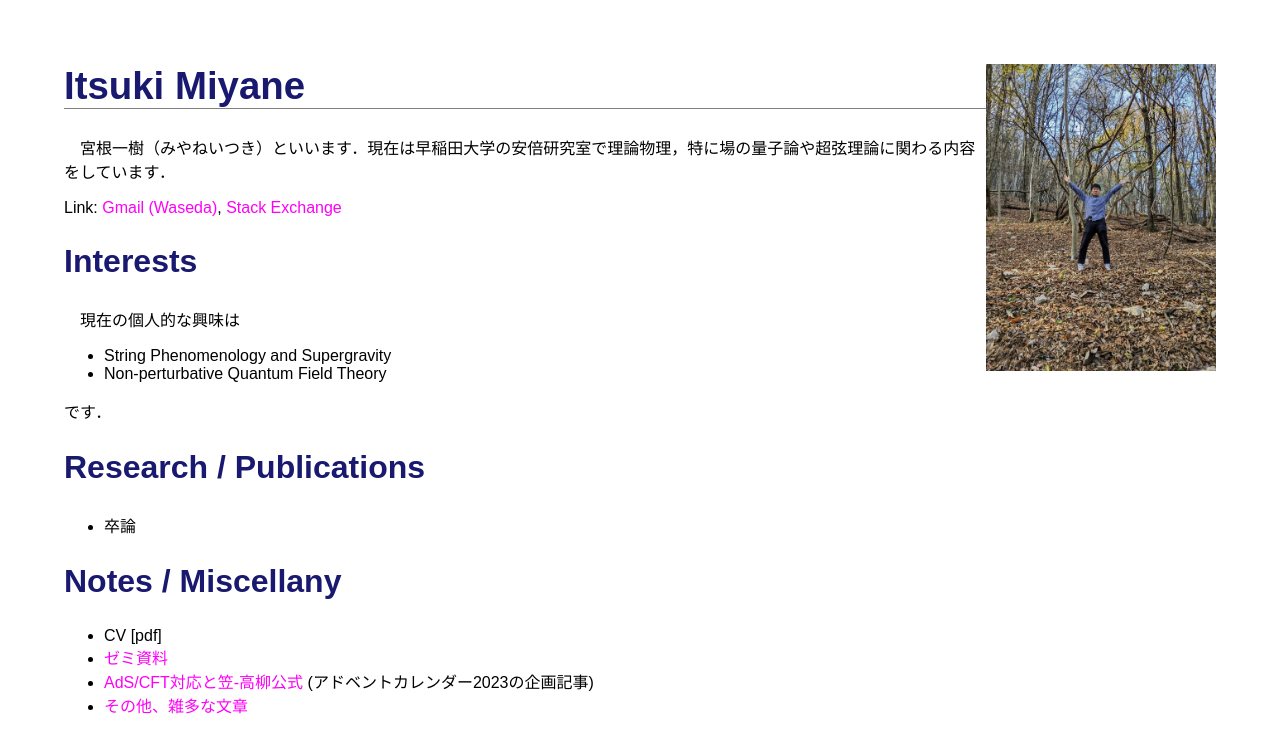
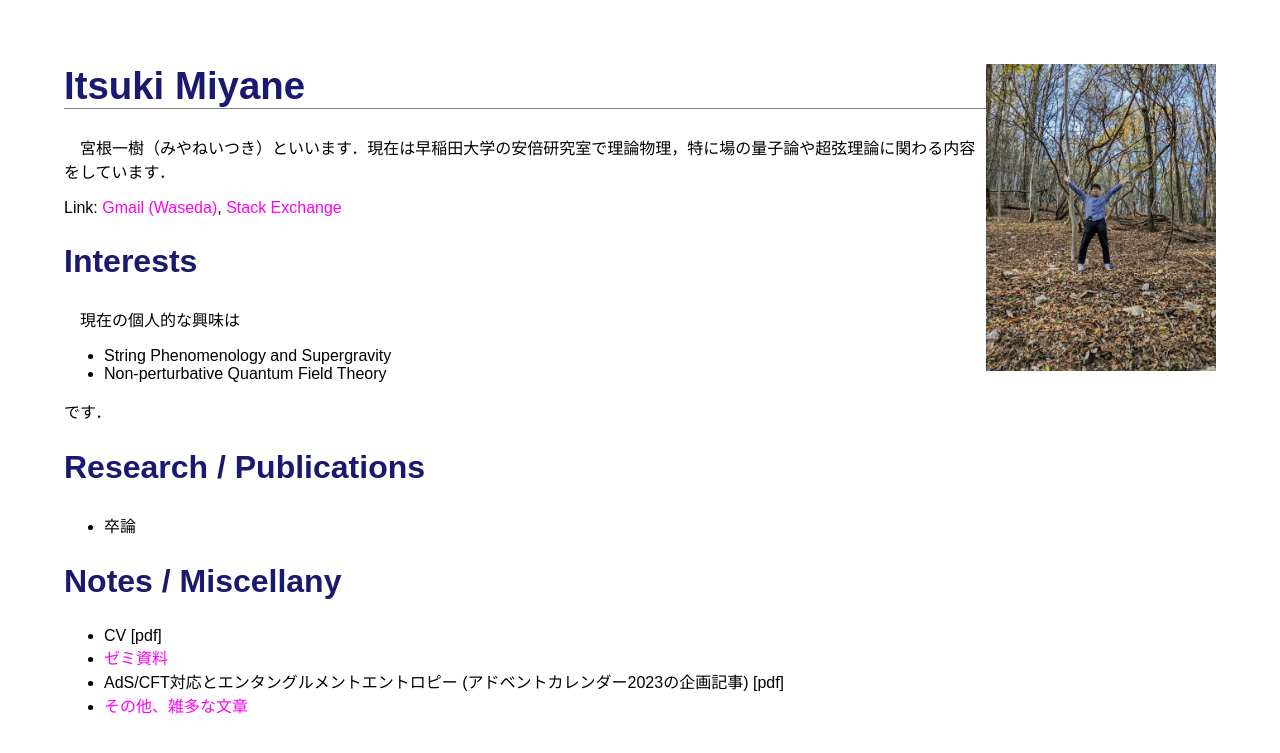
Before and after one commit to dxmegvpw/imiya.github.io, a Jekyll site: the page index.html, which Jekyll copies as it is, in a window 1280 px wide. Shown: the top 753 px of the page. Built offline with Jekyll 4.4.1, drawn with Linux system fonts in a browser that asks for light colours.

Commit message:
modified index

```diff
--- a/index.html
+++ b/index.html
@@ -64,7 +64,8 @@
             <a href="notes/semi_document/semi_document.html">ゼミ資料</a>
         </li>
         <li>
-            <a href="/imiya.github.io/adv_AdSCFT_RT/adv_AdSCFT_RT.html">AdS/CFT対応と笠-高柳公式</a> (アドベントカレンダー2023の企画記事)
+            AdS/CFT対応とエンタングルメントエントロピー (アドベントカレンダー2023の企画記事)
+            [pdf]
         </li>
         <li>
             <a href="miscellany/miscellany.html">その他、雑多な文章</a>
```
Also changed, not shown: adv_AdSCFT_RT/adv_AdSCFT_RT.md (+0 -2 lines).
